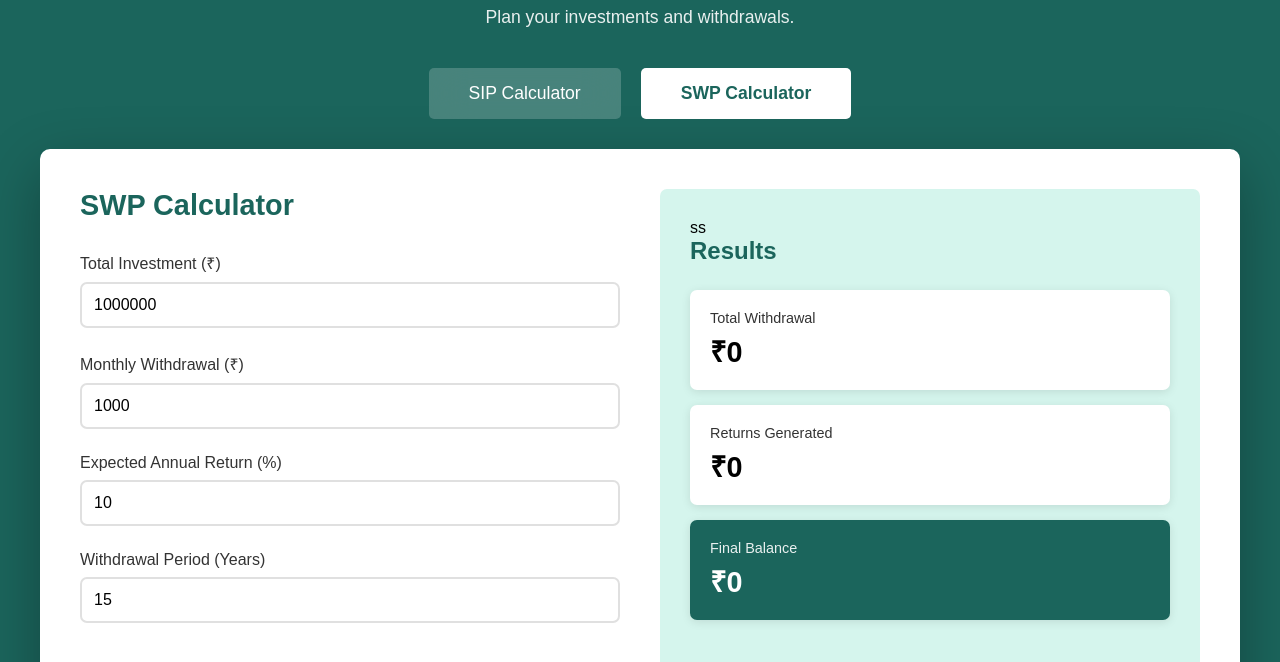
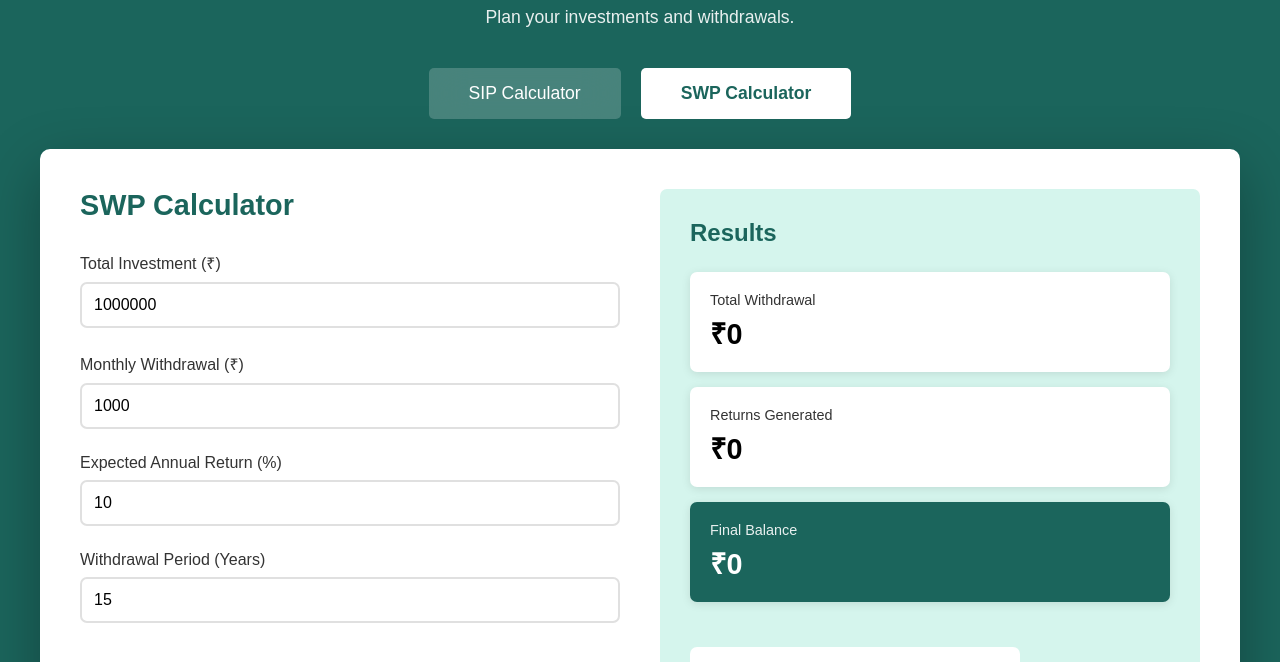
Before and after one commit to nihar-ux18/SIP_SWP_Calculator, a plain HTML site: page index.html in a window 1280 px wide. Both pictures are taken after a click on the button "SWP Calculator". Shown: the part 68-730 px from the top of the page. Drawn offline with nearby package versions, Linux system fonts and the light colour scheme.

Commit message:
Update index.html

```diff
--- a/index.html
+++ b/index.html
@@ -77,7 +77,7 @@
                 <button class="calculate-btn" onclick="calculateSWP()">Calculate SWP</button>
             </div>
 
-            <div class="results">ss
+            <div class="results">
                 <h3>Results</h3>
                 <div class="result-card">
                     <div class="result-label">Total Withdrawal</div>
```
